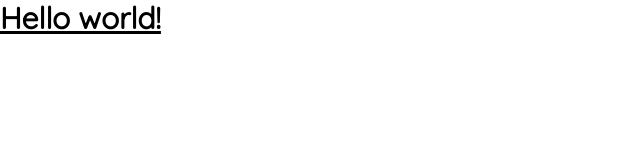
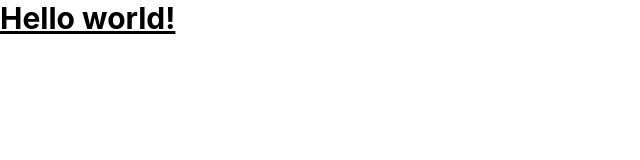
Before and after one commit to team-1-hop-2/DemoDay-2023, a React (Create React App) app in the folder frontend/: page / in a window 1280 px wide. Shown: the top 160 px of the page, without its empty margins (0-640 px from the left). Built offline with nearby package versions, Linux system fonts and the light colour scheme.

Commit message:
10-frontend-integrated-quicksanFont-uptated

```diff
--- a/frontend/tailwind.config.js
+++ b/frontend/tailwind.config.js
@@ -6,7 +6,7 @@ module.exports = {
   theme: {
 
     fontFamily: {
-      quicksand: ['Quicksand', "sans-serif"],
+      sand: ['Quicksand', "sans-serif"],
     },
 
     extend: {},
```
